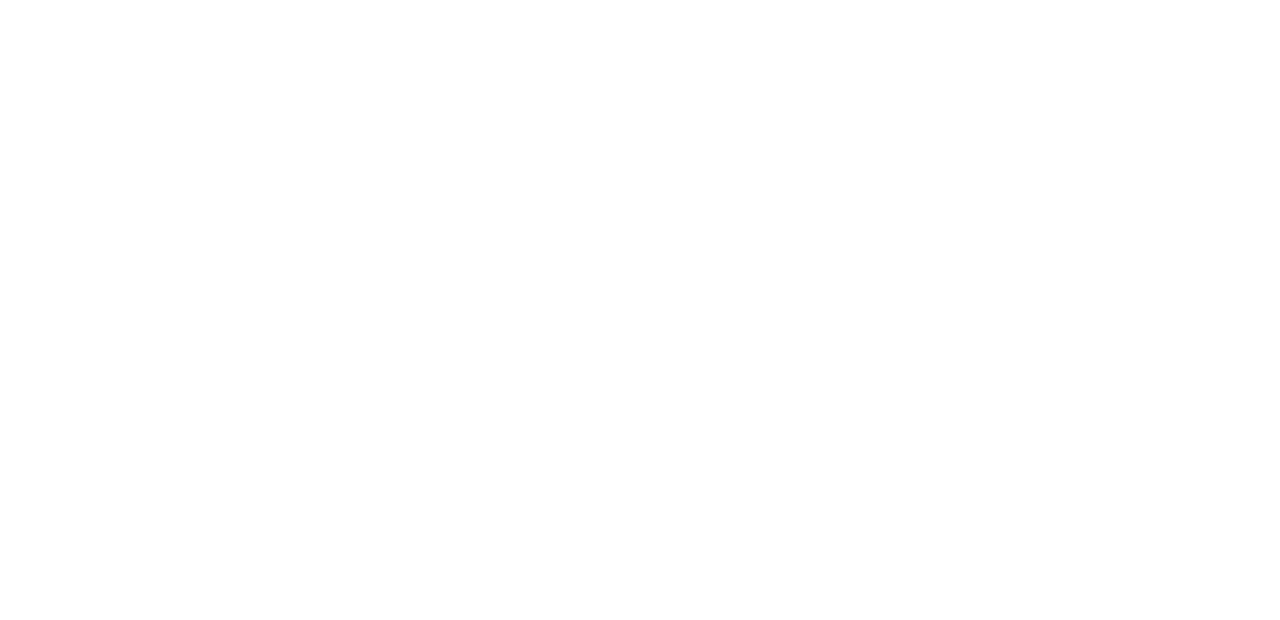
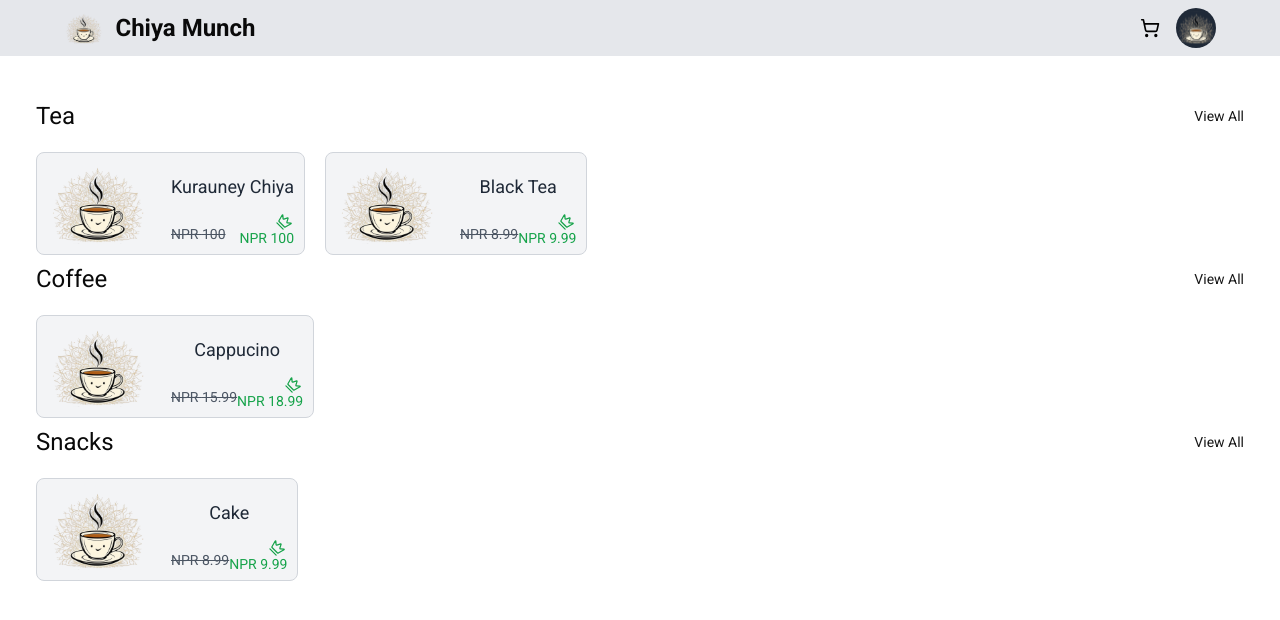
Before and after one commit to Sudeepkaycee289/ChiyaMunch, a React (Vite) app in the folder Frontend/: page /ChiyaMunch in a window 1280 px wide. Before the commit this address had no page. Shown: the top 620 px of the page. Built offline with nearby package versions, Linux system fonts and the light colour scheme.

Commit message:
Added Item View

```diff
--- /dev/null
+++ b/Frontend/public/Data/Items.json
@@ -0,0 +1,34 @@
+[
+  {
+    "Image": "public/ChiyaMunchLogo.svg",
+    "Title": "Kurauney Chiya",
+    "Subtitle": "Description for item 1",
+    "PriceA": 100,
+    "PriceB": 100,
+    "Category": "Tea"
+  },
+  {
+    "Image": "public/ChiyaMunchLogo.svg",
+    "Title": "Black Tea",
+    "Subtitle": "Description for item 2",
+    "PriceA": 8.99,
+    "PriceB": 9.99,
+    "Category": "Tea"
+  },
+  {
+    "Image": "public/ChiyaMunchLogo.svg",
+    "Title": "Cappucino",
+    "Subtitle": "Description for item 3",
+    "PriceA": 15.99,
+    "PriceB": 18.99,
+    "Category": "Coffee"
+  },
+  {
+    "Image": "public/ChiyaMunchLogo.svg",
+    "Title": "Cake",
+    "Subtitle": "Description for item 2",
+    "PriceA": 8.99,
+    "PriceB": 9.99,
+    "Category": "Snacks"
+  }
+]
--- a/Frontend/src/App.tsx
+++ b/Frontend/src/App.tsx
@@ -2,11 +2,13 @@
 import Hero from "./Hero";
 import Profile from "./Profile/Profile";
 import { Layout } from "./Components/Layout";
+import Logged from "./Components/LogedIn/Logged";
 
 
 export const App = () => { return(
   <Routes>
     <Route path="/" element={<Layout ><Hero/></Layout>} />
     <Route path="/profile" element={<Layout ><Profile/></Layout>} />
+    <Route path="/ChiyaMunch" element={<Layout ><Logged/></Layout>} />
   </Routes>)
 };
--- a/Frontend/src/Components/Home-Loggedin/ItemCard.tsx
+++ /dev/null
@@ -1,37 +0,0 @@
-import { Crown } from "lucide-react";
-
-const ItemCard = () => {
-  return (
-      <div className="flex flex-col justify-center items-center border w-80 border-gray-300 rounded-lg p-2.5 gap-6 text-center bg-gray-100">
-        <img
-          src="https://via.placeholder.com/300"
-          alt="Iced Matcha Latte"
-          className="w-[318px] h-[222px] rounded-lg"
-        />
-        <div className="flex flex-col justify-between items-start w-full">
-          <h2 className="text-lg my-2.5 text-gray-800">Kurauni Chiya</h2>
-          <p className="text-left text-sm text-gray-500 ">
-            Mixed Herbs, Special Teas in French Press, 4 servings
-          </p>
-          <div className="border w-full mx-auto text-sm flex justify-between items-end ">
-            <p className="font-bold text-red-600 border rounded-3xl border-red-600 p-2">
-              NPR 160
-            </p>
-            <div className="text-sm flex flex-col items-end">
-              <Crown
-                color="#FFD700"
-                className="crown-icon w-5 h-5 transform scale-75 rotate-45"
-              />
-              <p className="font-bold text-green-600 border rounded-3xl border-green-600 p-2">
-                NPR 128
-              </p>
-            </div>
-          </div>
-          <button className="bg-primary p-2 rounded mt-2 w-full">
-            Add to cart
-          </button>
-        </div>
-      </div>  );
-};
-
-export default ItemCard;
--- a/Frontend/src/Components/Home-Loggedin/Logged.tsx
+++ /dev/null
@@ -1,29 +0,0 @@
-import { Crown } from "lucide-react";
-
-const Logged = () => {
-    return (
-        <div className="p-5">
-            <div className="flex justify-between items-center mb-5 mt-2">
-                <h1 className="text-brown-700 text-2xl">Coffee</h1>
-                <a href="#" className="text-secondary hover:underline text-sm">View All</a>
-            </div>
-            <div className="flex gap-5 flex-wrap">
-                <div className=" flex flex-row border border-gray-300 rounded-lg p-2.5 gap-6 text-center bg-gray-100">
-                    <img src="https://via.placeholder.com/150" alt="Iced Matcha Latte" className="max-w-[100px] max-h-[100px] rounded-lg" />
-                    <div className="flex flex-col justify-between">
-                    <h2 className="text-lg my-2.5 text-gray-800">Iced Matcha Latte</h2>
-                    <div className="text-sm text-gray-600 flex justify-between items-end">
-                        <p className="line-through">NPR 160</p>
-                        <div className="text-sm text-green-600 flex flex-col  items-end leading-3">
-                            <Crown className="crown-icon w-5 h-5 transform scale-75 rotate-45" />
-                            <p>NPR 128</p>
-                        </div>
-                    </div>
-                    </div>
-                </div>
-            </div>
-        </div>
-    );
-};
-
-export default Logged;
--- /dev/null
+++ b/Frontend/src/Components/LogedIn/Logged.tsx
@@ -0,0 +1,60 @@
+import { Crown } from "lucide-react";
+import items from '../../../public/Data/Items.json';
+
+interface Item {
+  Image: string;
+  Title: string;
+  Subtitle: string;
+  PriceA: number;
+  PriceB: number;
+  Category?: string;
+}
+
+const categorizeItems = (items: Item[]) => {
+  const categories: { [key: string]: Item[] } = {};
+  items.forEach(item => {
+    const category = item.Category || 'Uncategorized';
+    if (!categories[category]) {
+      categories[category] = [];
+    }
+    categories[category].push(item);
+  });
+  return categories;
+};
+
+const Logged = () => {
+  const categorizedItems = categorizeItems(items);
+
+  return (
+    <div className="p-5">
+      {Object.keys(categorizedItems).map(category => (
+        <div key={category}>
+          <div className="flex justify-between items-center mb-5 mt-2">
+            <h1 className="text-brown-700 text-2xl">{category}</h1>
+            <a href="#" className="text-primary hover:underline text-sm">View All</a>
+          </div>
+          <div className="flex gap-5 flex-wrap">
+            {categorizedItems[category].map((item, index) => (
+              <div key={index} className="flex flex-row border border-gray-300 rounded-lg p-2.5 gap-6 text-center bg-gray-100">
+                <img src={item.Image} alt={item.Title} className="max-w-[100px] max-h-[100px] rounded-lg" />
+                <div className="flex flex-col justify-between">
+                  <h2 className="text-lg my-2.5 text-gray-800">{item.Title}</h2>
+                  <div className="text-sm text-gray-600 flex justify-between items-end">
+                    <p className="line-through">NPR {item.PriceA}</p>
+                    <div className="text-sm text-green-600 flex flex-col items-end leading-3">
+                      <Crown className="crown-icon w-5 h-5 transform scale-75 rotate-45" />
+                      <p>NPR {item.PriceB}</p>
+                    </div>
+                  </div>
+                </div>
+              </div>
+            ))}
+
+          </div>
+        </div>
+      ))}
+    </div>
+  );
+};
+
+export default Logged;
--- a/Frontend/src/Components/Login-Signup Page/Login.tsx
+++ b/Frontend/src/Components/Login-Signup Page/Login.tsx
@@ -1,16 +1,25 @@
 import React from 'react';
+import { useNavigate } from 'react-router-dom';
 
 interface LoginProps {
   onClose: () => void;
+  openSignup: (open: boolean) => void;
 }
 
-const Login: React.FC<LoginProps> = () => {
+const Login: React.FC<LoginProps> = ({onClose, openSignup}) => {
+  const navigate = useNavigate();
+
+  const handleSubmit = (event: React.FormEvent) => {
+    event.preventDefault();
+    navigate('/src/Components/LogedIn/Logged.tsx');
+  };
+
   return (
     <div className=" flex items-center justify-center">
       <div className="login-container flex flex-col items-center rounded-lg p-6 shadow-lg">
         <h2 className="font-bold">Sign in</h2>
-        <p>Don't Have an account? <a href="/Signup" className="text-red-500 hover:underline mt-2">Join Us</a></p>
-        <form className="flex flex-col w-full max-w-md mt-4">
+        <p>Don't Have an account? <span onClick={()=> {onClose();openSignup(true)}} className="text-red-500 hover:underline mt-2 cursor-pointer">Join Us</span></p>
+        <form className="flex flex-col w-full max-w-md mt-4" onSubmit={handleSubmit}>
           <label className="mb-2">
             Email/Phone number:
             <input type="text" name="emailOrPhone" className="mt-1 p-2 border border-gray-300 rounded w-full" />
--- a/Frontend/src/Components/Login-Signup Page/Signup.tsx
+++ b/Frontend/src/Components/Login-Signup Page/Signup.tsx
@@ -3,9 +3,10 @@
 
 interface SignupProps {
   onClose: () => void;
+  openLogin: (open: boolean) => void;
 }
 
-const Signup: React.FC<SignupProps> = ({ onClose }) => {
+const Signup: React.FC<SignupProps> = ({ onClose, openLogin }) => {
   const [isVerificationOpen, setVerificationOpen] = useState(false);
 
   const handleSignup = (event: React.FormEvent) => {
@@ -18,7 +19,7 @@
     <div className="flex items-center justify-center min-h-screen">
       <div className="signup-container flex flex-col items-center rounded-lg p-6 shadow-lg bg-white">
         <h2 className="font-bold text-black mb-4">Sign Up</h2>
-        <p>Already have an account? <a href="/login" className="text-red-500 hover:underline mt-2">Login here</a></p>
+        <p>Already have an account? <span onClick={()=> {onClose();openLogin(true)}} className="text-red-500 hover:underline mt-2 cursor-pointer">Login here</span></p>
         <form className="flex flex-col w-full max-w-md mt-4" onSubmit={handleSignup}>
           <label className="mb-2">
             Name:
--- a/Frontend/src/Hero.tsx
+++ b/Frontend/src/Hero.tsx
@@ -40,10 +40,10 @@
         <img src="/ChiyaMunch Image.svg" alt="ChiyaMunch" className="w-full h-auto" />
       </div>
       <Modal isOpen={showSignup} onRequestClose={handleCloseSignup} className="max-w-fit flex items-center justify-center mx-auto h-screen"   >
-        <Signup onClose={handleCloseSignup} />
+        <Signup openLogin={setShowLogin} onClose={handleCloseSignup} />
       </Modal>
       <Modal isOpen={showLogin} onRequestClose={handleCloseLogin} className="max-w-fit mx-auto flex items-center justify-center h-screen">
-        <Login onClose={handleCloseLogin} />
+        <Login openSignup={setShowSignup} onClose={handleCloseLogin} />
       </Modal>
     </div>
   );
```
Also changed, not shown: Frontend/src/Components/LogedIn/ItemCard.tsx (added, +43 -0 lines), Frontend/src/Components/LogedIn/ItemsPage.tsx (renamed from Frontend/src/Components/Home-Loggedin/ItemsPage.tsx).
